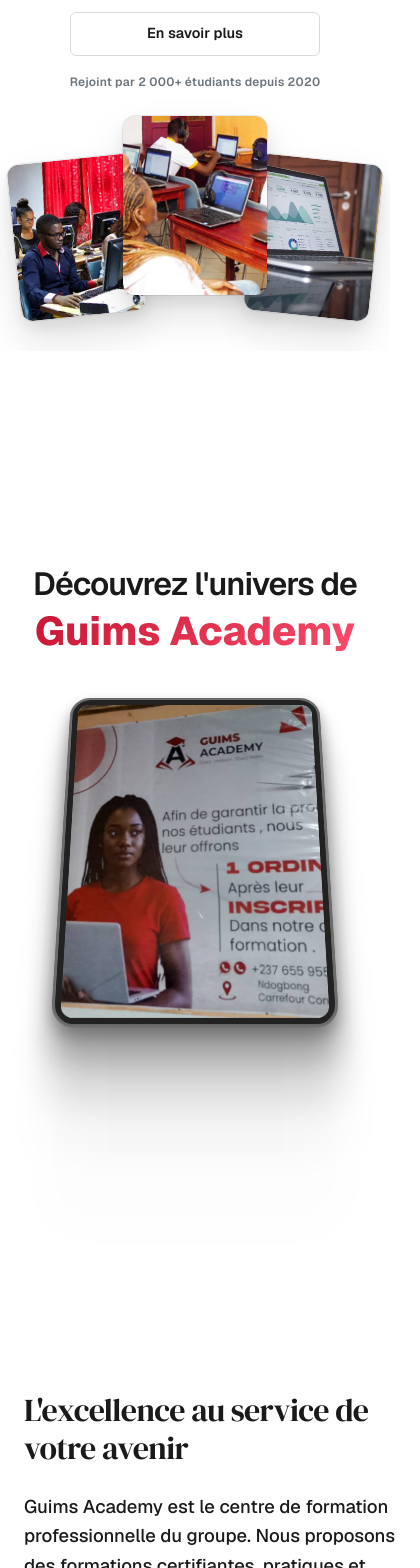
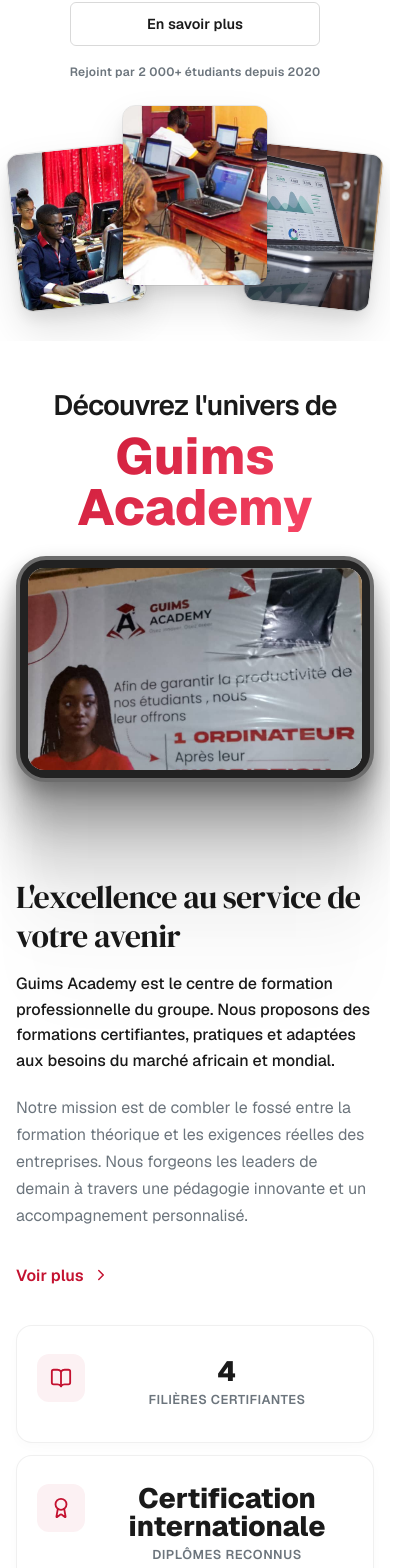
Before and after one commit to igitboosterplus/guims-academy2, a React (Vite) app: page / in a window 390 px wide. Shown: the part 417-1985 px from the top of the page, 420 px wide, since content can reach past the window. Built offline with nearby package versions, Linux system fonts and the light colour scheme; a web font is replaced by a local one.

Commit message:
Fix-mobile-hero-and-about-layout

```diff
--- a/src/components/About.tsx
+++ b/src/components/About.tsx
@@ -5,7 +5,7 @@
   useTransform,
   type MotionValue,
 } from 'motion/react';
-import { Award, Users, BookOpen, ChevronRight, Trophy } from 'lucide-react';
+import { Award, BookOpen, ChevronRight } from 'lucide-react';
 
 import guimsImage from '../assets/hero.png';
 
@@ -70,11 +70,13 @@
     return () => window.removeEventListener('resize', checkMobile);
   }, []);
 
-  const scaleDimensions = isMobile ? [0.7, 0.9] : [1.05, 1];
+  const scaleDimensions = isMobile ? [1, 1] : [1.05, 1];
+  const rotateDimensions = isMobile ? [0, 0] : [20, 0];
+  const translateDimensions = isMobile ? [0, 0] : [0, -100];
 
-  const rotate = useTransform(scrollYProgress, [0, 1], [20, 0]);
+  const rotate = useTransform(scrollYProgress, [0, 1], rotateDimensions);
   const scale = useTransform(scrollYProgress, [0, 1], scaleDimensions);
-  const translate = useTransform(scrollYProgress, [0, 1], [0, -100]);
+  const translate = useTransform(scrollYProgress, [0, 1], translateDimensions);
 
   return (
     <>
@@ -127,13 +129,6 @@
           <div className="about-stats-grid">
             <div className="about-stat-card">
               <div className="about-stat-icon">
-                <Users size={22} />
-              </div>
-              <div className="about-stat-number">2 000+</div>
-              <div className="about-stat-label">Étudiants formés</div>
-            </div>
-            <div className="about-stat-card">
-              <div className="about-stat-icon">
                 <BookOpen size={22} />
               </div>
               <div className="about-stat-number">4</div>
@@ -146,13 +141,6 @@
               <div className="about-stat-number">Certification internationale</div>
               <div className="about-stat-label">Diplômes reconnus</div>
             </div>
-            <div className="about-stat-card">
-              <div className="about-stat-icon">
-                <Trophy size={22} />
-              </div>
-              <div className="about-stat-number">95%</div>
-              <div className="about-stat-label">Taux d'insertion</div>
-            </div>
           </div>
         </div>
       </section>
--- a/src/components/about.css
+++ b/src/components/about.css
@@ -3,12 +3,12 @@
    ============================================= */
 
 .about-scroll-section {
-  height: 60rem;
+  min-height: 0;
   display: flex;
   align-items: center;
   justify-content: center;
   position: relative;
-  padding: 0.5rem;
+  padding: 3rem 1rem;
 }
 
 @media (min-width: 768px) {
@@ -19,7 +19,7 @@
 }
 
 .about-scroll-wrapper {
-  padding: 2.5rem 0;
+  padding: 0;
   width: 100%;
   position: relative;
 }
@@ -72,7 +72,7 @@
     0 84px 50px rgba(0, 0, 0, 0.15),
     0 149px 60px rgba(0, 0, 0, 0.04),
     0 233px 65px rgba(0, 0, 0, 0.01);
-  height: 30rem;
+  height: min(58vw, 22rem);
 }
 
 @media (min-width: 768px) {
@@ -110,7 +110,7 @@
 
 /* ---- About Details Section (below ContainerScroll) ---- */
 .about-details {
-  padding: 5rem 0 3rem;
+  padding: 3rem 0;
   background: var(--bg-light);
 }
 
@@ -179,6 +179,62 @@
   gap: 1.25rem;
 }
 
+@media (max-width: 767px) {
+  .about-scroll-title {
+    font-size: 1.75rem;
+  }
+
+  .about-scroll-title-highlight {
+    font-size: clamp(2.25rem, 13vw, 3.25rem);
+  }
+
+  .about-device-card {
+    margin-top: 1.5rem;
+  }
+
+  .about-details-grid {
+    gap: 2.25rem;
+    padding: 0 1rem;
+  }
+
+  .about-details-text h2 {
+    font-size: 2rem;
+    margin-bottom: 1rem;
+  }
+
+  .about-details-text .about-highlight {
+    font-size: 1rem;
+  }
+
+  .about-stats-grid {
+    grid-template-columns: 1fr;
+    gap: 0.75rem;
+    max-width: 28rem;
+    margin: 0 auto;
+  }
+
+  .about-stat-card {
+    display: grid;
+    grid-template-columns: 3rem 1fr;
+    column-gap: 1rem;
+    padding: 1rem;
+    text-align: left;
+  }
+
+  .about-stat-icon {
+    grid-row: span 2;
+    margin: 0;
+  }
+
+  .about-stat-number {
+    align-self: end;
+  }
+
+  .about-stat-label {
+    align-self: start;
+  }
+}
+
 .about-stat-card {
   background: #ffffff;
   border: 1px solid rgba(0, 0, 0, 0.06);
--- a/src/components/hero.css
+++ b/src/components/hero.css
@@ -186,10 +186,18 @@
   }
 }
 
-@media (max-width: 480px) {
+@media (max-width: 767px) {
   .hero10-inner {
     padding: 3rem 1rem;
     gap: 2rem;
+  }
+
+  .hero10-header {
+    gap: 1rem;
+  }
+
+  .hero10-description {
+    line-height: 1.55;
   }
 
   .hero10-fan-card--left,
```
